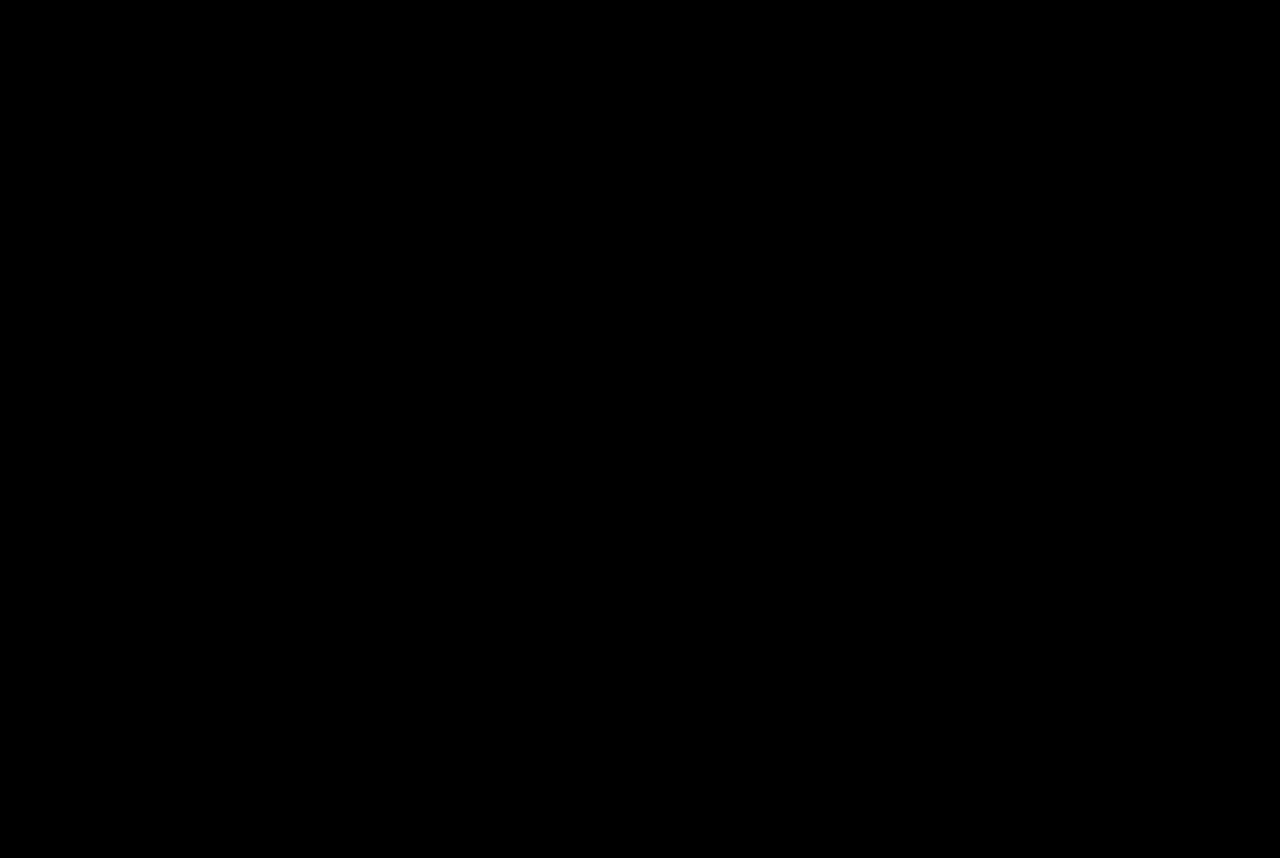
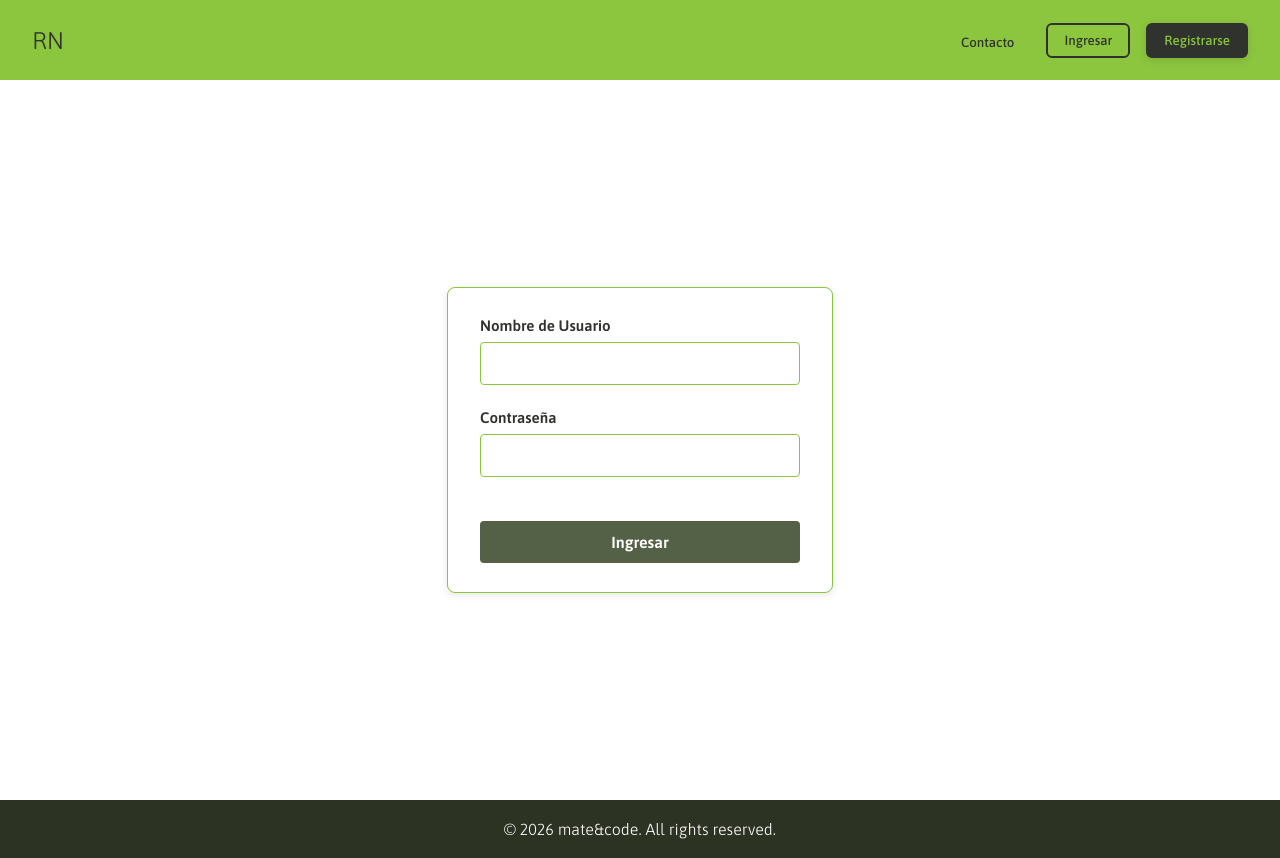
Before and after one commit to PabloGalindoRoldan/mate-code, a React (Vite) app in the folder matecode/frontend/: page /mate-code/login in a window 1280 px wide. Before the commit this address had no page. Before the commit the page ends 800 px from the top, so only its background shows below. Built offline with nearby package versions, Linux system fonts and the light colour scheme.

Commit message:
Modelada la vista del login

```diff
--- a/matecode/frontend/src/App.tsx
+++ b/matecode/frontend/src/App.tsx
@@ -3,6 +3,7 @@ import './App.css'
 import Landing from './components/views/Landing';
 import { BrowserRouter, Routes, Route } from 'react-router';
 import SysAdminView from './components/views/SysAdminView';
+import LoginView from './components/views/LoginView';
 
 function App() {
 
@@ -11,6 +12,7 @@ function App() {
       <Routes>
         <Route path="/" element={<Landing />} />
         <Route path="/admin" element={<SysAdminView />} />
+        <Route path="/login" element={<LoginView />} />
       </Routes>
     </BrowserRouter>
   )
--- /dev/null
+++ b/matecode/frontend/src/components/views/LoginView.css
@@ -0,0 +1,73 @@
+.loginView {
+    min-height: 100vh;
+    background-color: white;
+}
+
+.loginContainer {
+    display: flex;
+    justify-content: center;
+    align-items: center;
+    height: 100%;
+    min-height: calc(100vh - 80px);
+    color: var(--gris1);
+}
+
+.loginForm {
+    width: 25vw;
+    height: 30vh;
+    display: flex;
+    flex-direction: column;
+    justify-content: center;
+    align-items: center;
+    gap: 1.5rem;
+    padding: 2rem;
+    border: 1px solid var(--verde1);
+    border-radius: 8px;
+    background-color: white;
+    box-shadow: 0 2px 8px rgba(0, 0, 0, 0.1);
+}
+
+.form-group {
+    width: 100%;
+    display: flex;
+    flex-direction: column;
+    gap: 0.5rem;
+}
+
+.form-group label {
+    font-weight: 600;
+    font-size: 0.95rem;
+    color: var(--gris1)
+}
+
+.form-group input {
+    padding: 0.75rem;
+    border: 1px solid var(--verde1);
+    border-radius: 4px;
+    font-size: 0.95rem;
+    transition: border-color 0.3s ease;
+}
+
+.form-group input:focus {
+    outline: none;
+    border-color: var(--verde1, --verde3);
+    box-shadow: 0 0 0 3px rgba(0, 123, 255, 0.1);
+}
+
+.loginForm button {
+    width: 100%;
+    padding: 0.75rem;
+    background-color: var(--verde3);
+    color: white;
+    border: none;
+    border-radius: 4px;
+    font-size: 1rem;
+    font-weight: 600;
+    cursor: pointer;
+    transition: background-color 0.3s ease;
+    margin-top: 20px;
+}
+
+.loginForm button:hover {
+    background-color: var(--gris2);
+}
--- /dev/null
+++ b/matecode/frontend/src/components/views/LoginView.tsx
@@ -0,0 +1,25 @@
+import Footer from '../shared/Footer';
+import NavBar from '../shared/NavBar';
+import './LoginView.css';
+
+export default function LoginView() {
+    return (
+        <div className="loginView">
+            <NavBar />
+            <div className="loginContainer">
+                <form className="loginForm">
+                    <div className="form-group">
+                        <label htmlFor="username">Nombre de Usuario</label>
+                        <input type="text" id="username" name="username" />
+                    </div>
+                    <div className="form-group">
+                        <label htmlFor="password">Contraseña</label>
+                        <input type="password" id="password" name="password" />
+                    </div>
+                    <button type="submit">Ingresar</button>
+                </form>
+            </div>
+            <Footer />
+        </div>
+    );
+}
```
